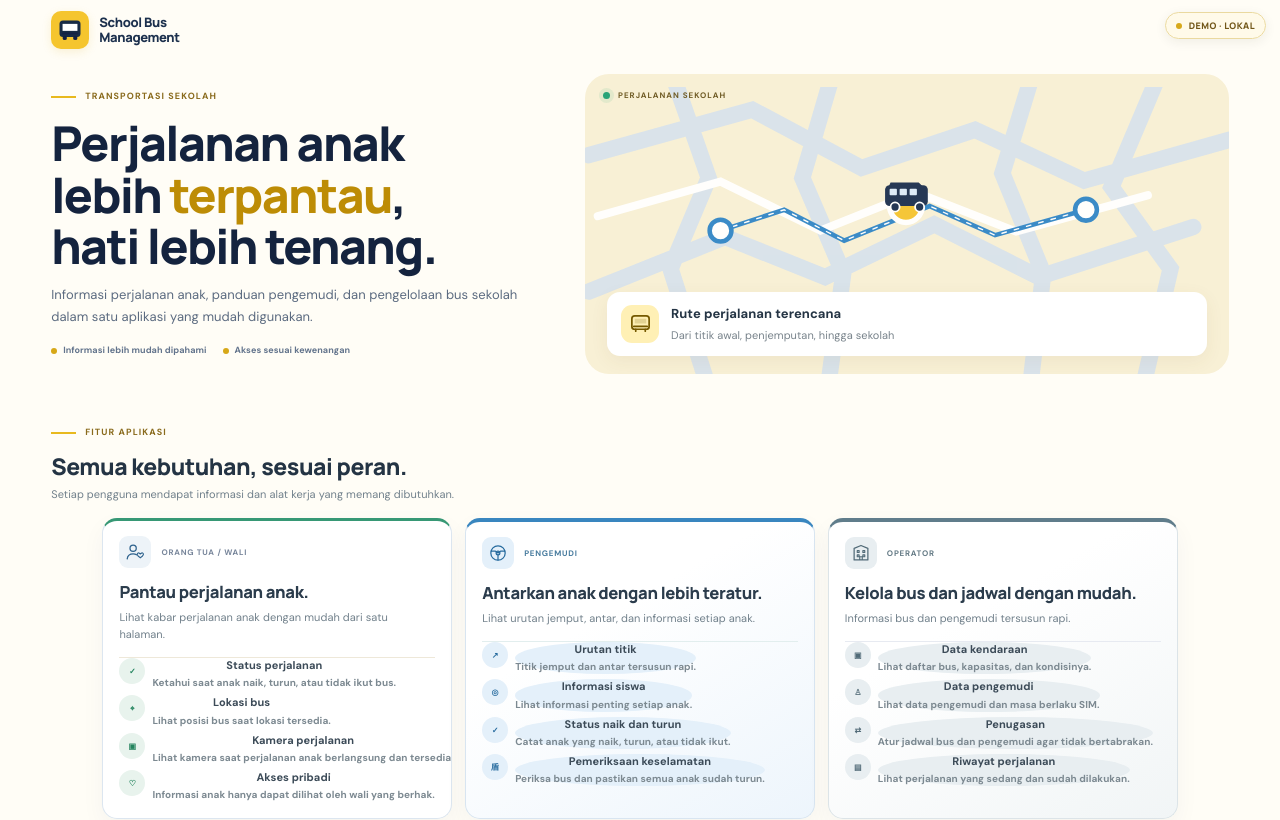
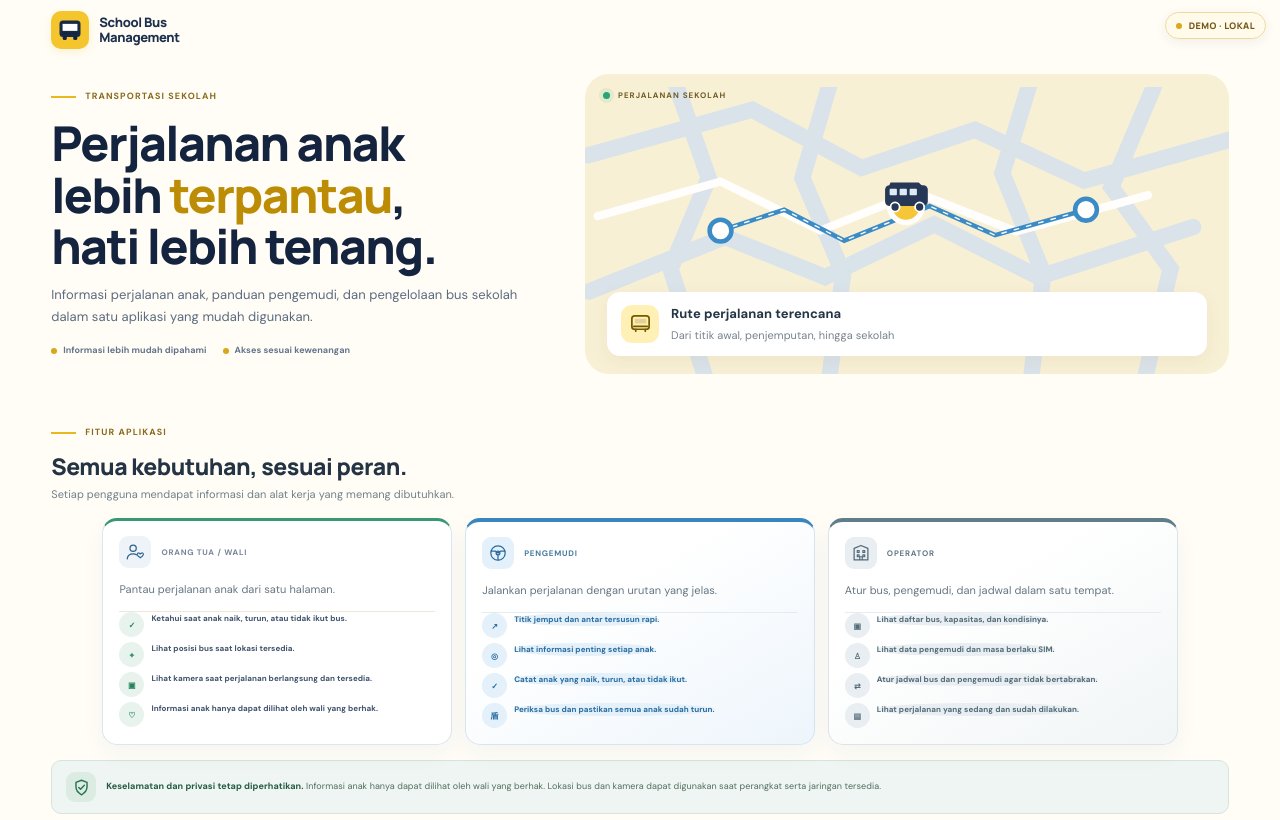
Before and after one commit to irusandi-hub/school-bus-management, a Next.js app: page / in a window 1280 px wide. Shown: the top 820 px of the page. Built offline with nearby package versions, Linux system fonts and the light colour scheme.

Commit message:
refine landing feature copy without repeated mini-headings

```diff
--- a/app/page.tsx
+++ b/app/page.tsx
@@ -62,13 +62,12 @@ export default function LandingPage() {
             <span className="sbm-role-icon"><RoleIcon type="parent"/></span>
             <span className="sbm-role-kicker">ORANG TUA / WALI</span>
           </div>
-          <h3>Pantau perjalanan anak.</h3>
-          <p>Lihat kabar perjalanan anak dengan mudah dari satu halaman.</p>
+          <p>Pantau perjalanan anak dari satu halaman.</p>
           <ul>
-            <li><span className="sbm-feature-mini-icon">✓</span><span><strong>Status perjalanan</strong><small>Ketahui saat anak naik, turun, atau tidak ikut bus.</small></span></li>
-            <li><span className="sbm-feature-mini-icon">⌖</span><span><strong>Lokasi bus</strong><small>Lihat posisi bus saat lokasi tersedia.</small></span></li>
-            <li><span className="sbm-feature-mini-icon">▣</span><span><strong>Kamera perjalanan</strong><small>Lihat kamera saat perjalanan anak berlangsung dan tersedia.</small></span></li>
-            <li><span className="sbm-feature-mini-icon">♡</span><span><strong>Akses pribadi</strong><small>Informasi anak hanya dapat dilihat oleh wali yang berhak.</small></span></li>
+            <li><span className="sbm-feature-mini-icon">✓</span><span className="sbm-feature-copy">Ketahui saat anak naik, turun, atau tidak ikut bus.</span></li>
+            <li><span className="sbm-feature-mini-icon">⌖</span><span className="sbm-feature-copy">Lihat posisi bus saat lokasi tersedia.</span></li>
+            <li><span className="sbm-feature-mini-icon">▣</span><span className="sbm-feature-copy">Lihat kamera saat perjalanan berlangsung dan tersedia.</span></li>
+            <li><span className="sbm-feature-mini-icon">♡</span><span className="sbm-feature-copy">Informasi anak hanya dapat dilihat oleh wali yang berhak.</span></li>
           </ul>
         </article>
 
@@ -77,13 +76,12 @@ export default function LandingPage() {
             <span className="sbm-role-icon"><RoleIcon type="driver"/></span>
             <span className="sbm-role-kicker">PENGEMUDI</span>
           </div>
-          <h3>Antarkan anak dengan lebih teratur.</h3>
-          <p>Lihat urutan jemput, antar, dan informasi setiap anak.</p>
+          <p>Jalankan perjalanan dengan urutan yang jelas.</p>
           <ul>
-            <li><span className="sbm-feature-mini-icon">↗</span><span><strong>Urutan titik</strong><small>Titik jemput dan antar tersusun rapi.</small></span></li>
-            <li><span className="sbm-feature-mini-icon">◎</span><span><strong>Informasi siswa</strong><small>Lihat informasi penting setiap anak.</small></span></li>
-            <li><span className="sbm-feature-mini-icon">✓</span><span><strong>Status naik dan turun</strong><small>Catat anak yang naik, turun, atau tidak ikut.</small></span></li>
-            <li><span className="sbm-feature-mini-icon">盾</span><span><strong>Pemeriksaan keselamatan</strong><small>Periksa bus dan pastikan semua anak sudah turun.</small></span></li>
+            <li><span className="sbm-feature-mini-icon">↗</span><span className="sbm-feature-copy">Titik jemput dan antar tersusun rapi.</span></li>
+            <li><span className="sbm-feature-mini-icon">◎</span><span className="sbm-feature-copy">Lihat informasi penting setiap anak.</span></li>
+            <li><span className="sbm-feature-mini-icon">✓</span><span className="sbm-feature-copy">Catat anak yang naik, turun, atau tidak ikut.</span></li>
+            <li><span className="sbm-feature-mini-icon">盾</span><span className="sbm-feature-copy">Periksa bus dan pastikan semua anak sudah turun.</span></li>
           </ul>
         </article>
 
@@ -92,13 +90,12 @@ export default function LandingPage() {
             <span className="sbm-role-icon"><RoleIcon type="operator"/></span>
             <span className="sbm-role-kicker">OPERATOR</span>
           </div>
-          <h3>Kelola bus dan jadwal dengan mudah.</h3>
-          <p>Informasi bus dan pengemudi tersusun rapi.</p>
+          <p>Atur bus, pengemudi, dan jadwal dalam satu tempat.</p>
           <ul>
-            <li><span className="sbm-feature-mini-icon">▣</span><span><strong>Data kendaraan</strong><small>Lihat daftar bus, kapasitas, dan kondisinya.</small></span></li>
-            <li><span className="sbm-feature-mini-icon">♙</span><span><strong>Data pengemudi</strong><small>Lihat data pengemudi dan masa berlaku SIM.</small></span></li>
-            <li><span className="sbm-feature-mini-icon">⇄</span><span><strong>Penugasan</strong><small>Atur jadwal bus dan pengemudi agar tidak bertabrakan.</small></span></li>
-            <li><span className="sbm-feature-mini-icon">▤</span><span><strong>Riwayat perjalanan</strong><small>Lihat perjalanan yang sedang dan sudah dilakukan.</small></span></li>
+            <li><span className="sbm-feature-mini-icon">▣</span><span className="sbm-feature-copy">Lihat daftar bus, kapasitas, dan kondisinya.</span></li>
+            <li><span className="sbm-feature-mini-icon">♙</span><span className="sbm-feature-copy">Lihat data pengemudi dan masa berlaku SIM.</span></li>
+            <li><span className="sbm-feature-mini-icon">⇄</span><span className="sbm-feature-copy">Atur jadwal bus dan pengemudi agar tidak bertabrakan.</span></li>
+            <li><span className="sbm-feature-mini-icon">▤</span><span className="sbm-feature-copy">Lihat perjalanan yang sedang dan sudah dilakukan.</span></li>
           </ul>
         </article>
       </div>
@@ -316,6 +313,13 @@ export default function LandingPage() {
       .sbm-role-card h3{font-size:clamp(15px,1.3vw,17px);line-height:1.3;overflow-wrap:anywhere}
       @media(max-width:820px){.sbm-role-card li{grid-template-columns:26px minmax(0,1fr)}}
       @media(max-width:560px){.sbm-role-card li strong{font-size:11px}.sbm-role-card li small{font-size:10px}}
+      /* Feature descriptions are single, readable lines; icons carry the visual cue. */
+      .sbm-role-card li{grid-template-columns:26px minmax(0,1fr);gap:10px;align-items:center}
+      .sbm-role-card li>.sbm-feature-mini-icon{width:25px;height:25px;min-width:25px;min-height:25px}
+      .sbm-role-card .sbm-feature-copy{display:block;min-width:0;font-size:11px;line-height:1.55;color:#52616a;overflow-wrap:anywhere}
+      .sbm-role-card>p{min-height:0;margin-bottom:13px;font-size:11px;line-height:1.55;color:#667681}
+      .sbm-role-card h3{display:none}
+
     `}</style>
   </main>;
 }
```
